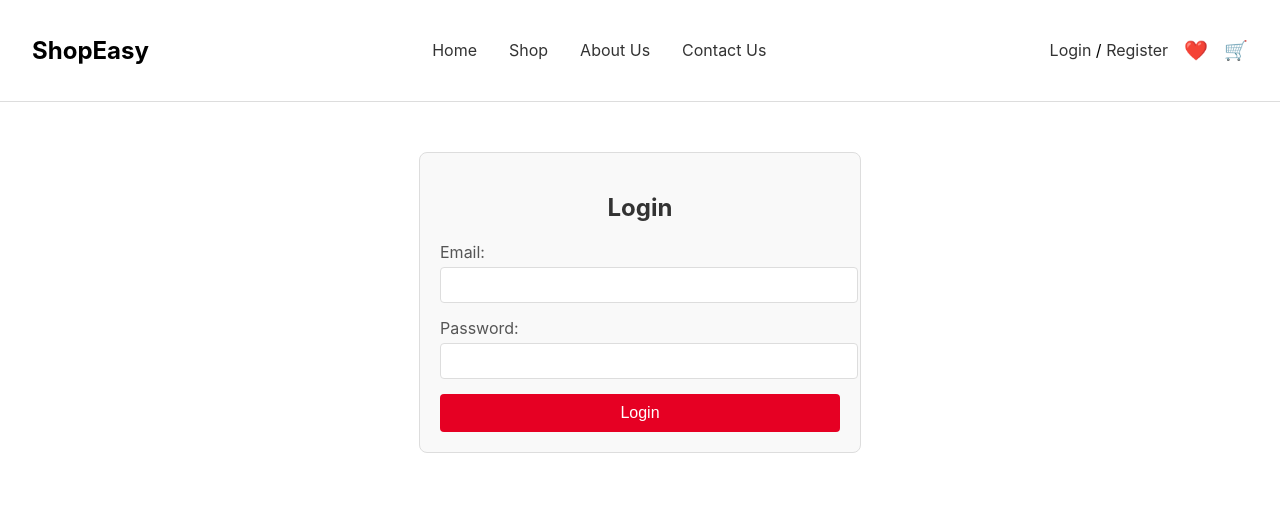
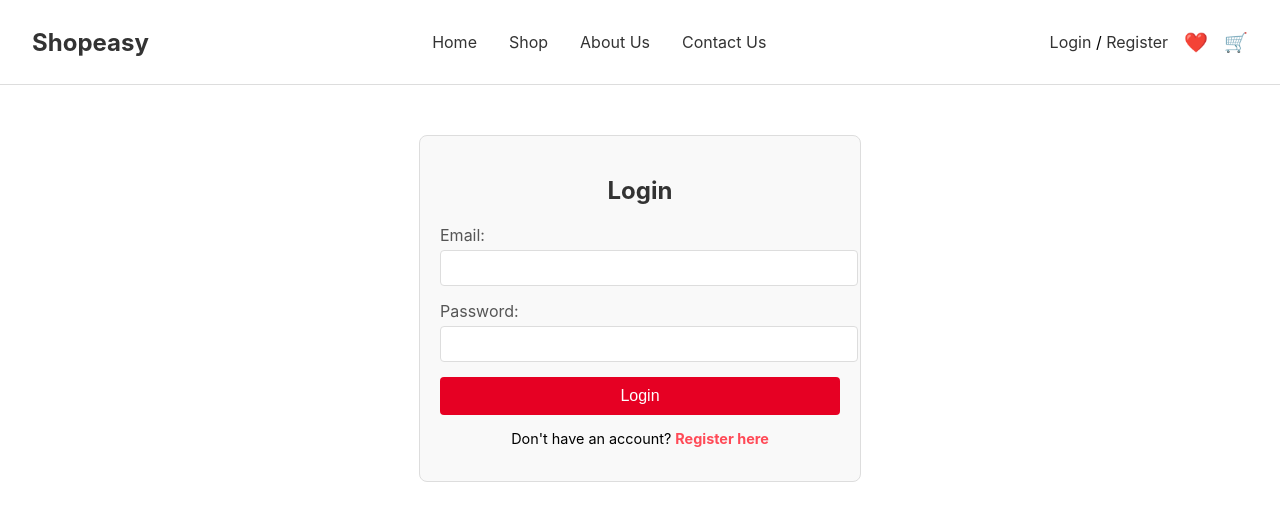
Before and after one commit to chandanams19/team5, a React (Create React App) app in the folder shopeasy/: page /login in a window 1280 px wide. Shown: the top 520 px of the page. Built offline with nearby package versions, Linux system fonts and the light colour scheme.

Commit message:
banner image code and log adjustment

```diff
--- a/shopeasy/src/assets/Auth.css
+++ b/shopeasy/src/assets/Auth.css
@@ -49,3 +49,26 @@
   .auth-button:hover {
     background-color: #c9001f;
   }
+  /* Login.css */
+
+.login-container {
+  max-width: 400px;
+  margin: auto;
+  padding: 20px;
+  text-align: center;
+}
+
+.register-link {
+  margin-top: 15px;
+  font-size: 0.9rem;
+}
+
+.register-link a {
+  color: #ff4a57;
+  text-decoration: none;
+  font-weight: bold;
+}
+
+.register-link a:hover {
+  text-decoration: underline;
+}
--- a/shopeasy/src/assets/Banner.css
+++ b/shopeasy/src/assets/Banner.css
@@ -1,10 +1,10 @@
 .banner {
   display: flex;
   align-items: center;
-    justify-content: center;
+  justify-content: space-between;
   text-align: center;
   padding: 50px;
-    background-color: #f9f9f9; /* Adjust background color as needed */
+  background-color: #f9f9f9;
 }
 
 .banner-text {
@@ -42,8 +42,8 @@
 }
 
 .banner-image img {
-    width: 80%; /* Increase this percentage to make the image larger */
-    max-width: 600px; /* Optional: set a maximum width */
-    height: auto;
+  width: 600px; /* Fixed width */
+  height: 300px; /* Fixed height */
   border-radius: 10px;
+  object-fit: cover; /* Ensures the image fills the container proportionally */
 }
--- a/shopeasy/src/assets/Navbar.css
+++ b/shopeasy/src/assets/Navbar.css
@@ -34,3 +34,15 @@
     font-size: 1.2rem;
     cursor: pointer;
   }
+/* Navbar.css */
+
+.logo-link {
+  font-size: 1.5rem;
+  font-weight: bold;
+  color: #333;
+  text-decoration: none;
+}
+
+.logo-link:hover {
+  color: #ff4a57;
+}
--- a/shopeasy/src/components/Banner.js
+++ b/shopeasy/src/components/Banner.js
@@ -1,14 +1,29 @@
 // Banner.js
-import React from 'react';
 import { useNavigate } from 'react-router-dom';
 import '../assets/Banner.css';
-
+import React, { useState, useEffect } from 'react';
 const Banner = () => {
+  const images = [
+    '/images/banner-img-1.jpeg',
+    '/images/banner-img-2.jpeg',
+    '/images/shopping-banner.jpg',
+  ];
   const navigate = useNavigate();
 
   const handleShopNowClick = () => {
     navigate('/shop'); // Redirect to the Shop component
   };
+  const [currentImageIndex, setCurrentImageIndex] = useState(0);
+
+  useEffect(() => {
+    const intervalId = setInterval(() => {
+      setCurrentImageIndex((prevIndex) =>
+        prevIndex === images.length - 1 ? 0 : prevIndex + 1
+      );
+    }, 3000); // Change image every 3 seconds
+
+    return () => clearInterval(intervalId);
+  }, [images.length]);
 
   return (
     <section className="banner">
@@ -20,8 +35,11 @@ const Banner = () => {
         </button>
       </div>
       <div className="banner-image">
-        <img src="/images/dress.jpeg" alt="Spring Collection" />
-      </div>
+      <img
+          src={images[currentImageIndex]}
+          alt="Spring Collection"
+          className="rotating-image"
+        />      </div>
     </section>
   );
 };
--- a/shopeasy/src/components/Login.js
+++ b/shopeasy/src/components/Login.js
@@ -1,7 +1,7 @@
 // src/components/Login.js
 import React, { useState } from 'react';
 import '../assets/Auth.css';
-
+import { Link } from 'react-router-dom';
 const Login = () => {
   const [email, setEmail] = useState('');
   const [password, setPassword] = useState('');
@@ -36,6 +36,10 @@ const Login = () => {
         </div>
         <button type="submit" className="auth-button">Login</button>
       </form>
+
+      <p className="register-link">
+        Don't have an account? <Link to="/register">Register here</Link>
+      </p>
     </div>
   );
 };
--- a/shopeasy/src/components/Navbar.js
+++ b/shopeasy/src/components/Navbar.js
@@ -6,7 +6,10 @@ import '../assets/Navbar.css';
 const Navbar = () => {
   return (
     <nav className="navbar">
-      <h1>ShopEasy</h1>
+      <div className="navbar-logo">
+        <Link to="/" className="logo-link">Shopeasy</Link> {/* Link to Home */}
+      </div>
+      {/* <h1>ShopEasy</h1> */}
       <ul className="nav-links">
         <li><Link to="/">Home</Link></li>
         <li><Link to="/shop">Shop</Link></li>
--- a/shopeasy/src/components/Register.js
+++ b/shopeasy/src/components/Register.js
@@ -1,7 +1,7 @@
 // src/components/Register.js
 import React, { useState } from 'react';
 import '../assets/Auth.css';
-
+import { Link } from 'react-router-dom';
 const Register = () => {
   const [name, setName] = useState('');
   const [email, setEmail] = useState('');
@@ -60,6 +60,9 @@ const Register = () => {
         </div>
         <button type="submit" className="auth-button">Register</button>
       </form>
+      <p className="login-link">
+        Already have an account? <Link to="/login">Login here</Link>
+      </p>
     </div>
   );
 };
```
Also changed, not shown: shopeasy/public/images/shopping-banner.jpg (added). Lines whose indentation alone changed are shown as unchanged.
